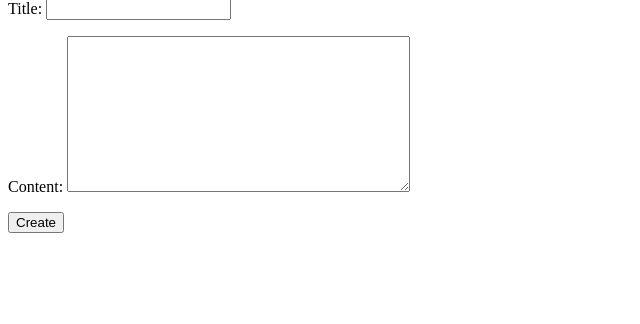
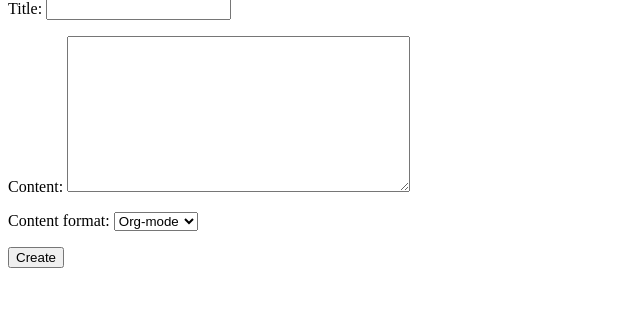
Before and after one commit to Lander-Hatsune/vecnote, a Django app: page /create/ in a window 1280 px wide. Shown: the part 133-457 px from the top of the page, without its empty margins (0-640 px from the left). Run offline with Django 4.2, Linux system fonts and the light colour scheme.

Commit message:
edit; content format; use md to embed

```diff
--- a/main/forms.py
+++ b/main/forms.py
@@ -4,4 +4,4 @@ from .models import Document
 class DocumentForm(forms.ModelForm):
     class Meta:
         model = Document
-        fields = ['title', 'content',]
+        fields = ['title', 'content', 'content_format']
--- a/main/models.py
+++ b/main/models.py
@@ -3,10 +3,22 @@ from pgvector.django import VectorField
 
 # Create your models here.
 
+
 class Document(models.Model):
     title = models.CharField(max_length=500)
     content = models.TextField()
-    html_content = models.TextField()
+    content_format = models.CharField(
+        max_length=20,
+        choices=[
+            ("markdown", "Markdown"),
+            ("org", "Org-mode"),
+            ("latex", "LaTeX"),
+            ("typst", "Typst"),
+        ],
+        default="org",
+    )
+    md_content = models.TextField(editable=False)
+    html_content = models.TextField(editable=False)
     embedding = VectorField(dimensions=1024)
     created_at = models.DateField(auto_now_add=True)
     modified_at = models.DateTimeField(auto_now=True)
--- a/main/templates/document_detail.html
+++ b/main/templates/document_detail.html
@@ -2,5 +2,6 @@
 
 {% block content %}
     <h1>{{ document.title }}</h1>
+    <a href="{% url 'edit' document.pk %}">(Edit)</a>
     <p>{{ document.html_content | safe }}</p>
 {% endblock %}
--- a/main/templates/document_form.html
+++ b/main/templates/document_form.html
@@ -2,7 +2,7 @@
 
 {% block content %}
 <h1>Create Document</h1>
-<form method="post" action="/backend/create/">
+<form method="post">
     {% csrf_token %}
     {{ form.as_p }}
     <button type="submit">Create</button>
--- a/main/templates/document_list.html
+++ b/main/templates/document_list.html
@@ -5,7 +5,8 @@
 <ul>
     {% for document in documents %}
     <li>
-        <a href="{% url 'document-detail' document.pk %}">{{ document.title }}</a>
+        <a href="{% url 'detail' document.pk %}">{{ document.title }}</a>
+        <a href="{% url 'edit' document.pk %}">(Edit)</a>
     </li>
     {% endfor %}
 </ul>
--- a/main/urls.py
+++ b/main/urls.py
@@ -4,6 +4,6 @@ from .views import *
 urlpatterns = [
     path('', DocumentListView.as_view(), name='list'),
     path('create/', CreateDocumentView.as_view(), name='create'),
-    path('detail/<int:pk>/', DocumentDetailView.as_view(), name='document-detail'),
-    path('backend/create/', create_document, name='backend-create'),
+    path('detail/<int:pk>/', DocumentDetailView.as_view(), name='detail'),
+    path('edit/<int:pk>/', EditDocumentView.as_view(), name='edit'),
 ]
--- a/main/views.py
+++ b/main/views.py
@@ -1,5 +1,7 @@
+from django.forms.models import BaseModelForm
+from django.http import HttpResponse
 from django.shortcuts import render
-from django.views.generic import ListView, CreateView, DetailView
+from django.views.generic import ListView, CreateView, DetailView, UpdateView
 from django.urls import reverse_lazy
 from rest_framework import status
 from rest_framework.response import Response
@@ -9,54 +11,13 @@ from .models import Document
 from .forms import DocumentForm
 from .serializers import DocumentSerializer
 
+import logging
 import zhipuai
 import subprocess
 from vecnote.secret import API_KEY
 
 zhipuai.api_key = API_KEY
-
-
-@api_view(["POST"])
-def create_document(request):
-    org_content = request.data.get("content")
-    title = request.data.get("title")
-
-    # Convert Org-mode to HTML using Pandoc
-    html_content = subprocess.check_output(
-        ["pandoc", "--to", "html"], input=org_content, text=True
-    )
-
-    # Post an embedding request to the API
-    embedding_response = zhipuai.model_api.invoke(
-        model="text_embedding",
-        prompt=org_content,
-    )
-    embeddings = embedding_response.get("data").get("embedding")
-
-    print("embedding resp:", embedding_response)
-
-    if embedding_response.get("code") != 200:
-        return Response(
-            {"error": "Failed to get embeddings from the API"},
-            status=status.HTTP_400_BAD_REQUEST,
-        )
-
-    document_data = {
-        "title": title,
-        "content": org_content,
-        "html_content": html_content,
-        "embedding": embeddings,
-    }
-
-    # document = Document(**document_data)
-    serializer = DocumentSerializer(data=document_data)
-
-    if serializer.is_valid():
-        serializer.save()
-        return Response(serializer.data, status=status.HTTP_201_CREATED)
-
-    print("invalid", document_data)
-    return Response(serializer.errors, status=status.HTTP_400_BAD_REQUEST)
+log = logging.getLogger(__name__)
 
 
 class DocumentListView(ListView):
@@ -69,9 +30,39 @@ class CreateDocumentView(CreateView):
     model = Document
     form_class = DocumentForm
     template_name = "document_form.html"
-    success_url = reverse_lazy("document-list")
+
+    def get_success_url(self):
+        return reverse_lazy("detail", args=[self.object.pk])
+
+    def form_valid(self, form):
+        iformat = form.instance.content_format
+        form.instance.html_content = subprocess.check_output(
+            ["pandoc", "--from", iformat, "--to", "html"],
+            input=form.instance.content,
+            text=True,
+        )
+        form.instance.md_content = subprocess.check_output(
+            ["pandoc", "--from", iformat, "--to", "markdown"],
+            input=form.instance.content,
+            text=True,
+        )
+        # Post an embedding request to the API
+        embedding_response = zhipuai.model_api.invoke(
+            model="text_embedding",
+            prompt=form.instance.title + ":" + form.instance.md_content,
+        )
+        form.instance.embedding = embedding_response.get("data").get("embedding")
+
+        if embedding_response.get("code") != 200:
+            log.error(f"embedding fetch failed!, {embedding_response}")
+        return super().form_valid(form)
+
 
 class DocumentDetailView(DetailView):
     model = Document
-    template_name = 'document_detail.html'
-    context_object_name = 'document'
+    template_name = "document_detail.html"
+    context_object_name = "document"
+
+
+class EditDocumentView(CreateDocumentView, UpdateView):
+    pass
```
Also changed, not shown: main/migrations/0001_initial.py.
